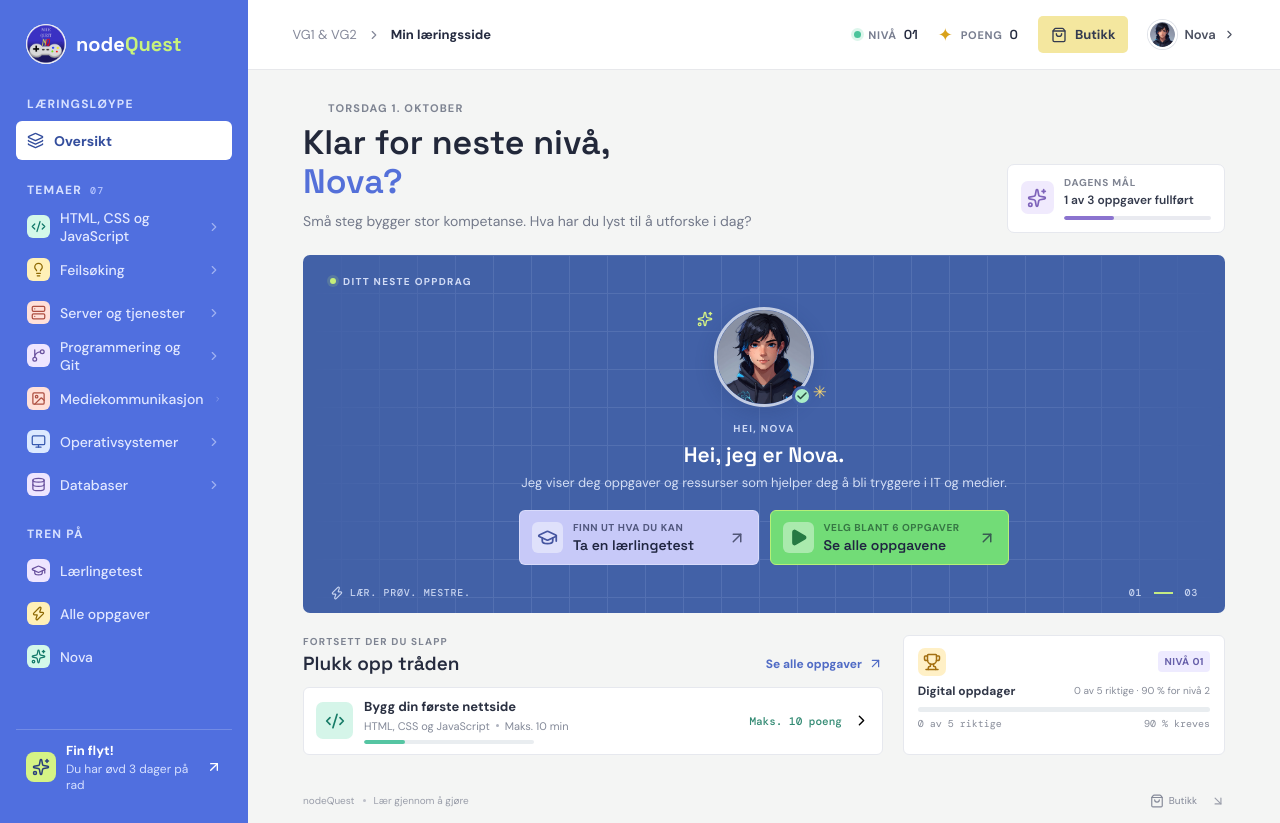
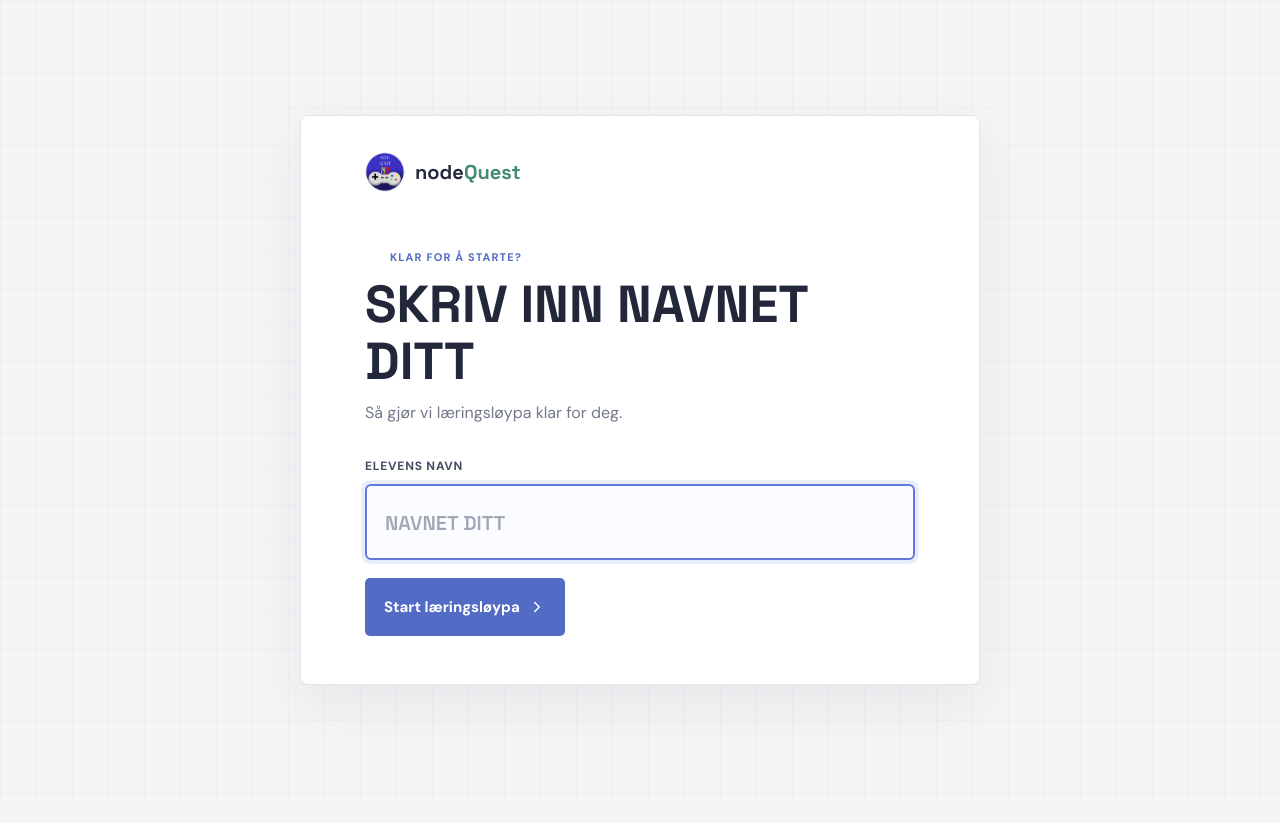
Before and after one commit to Kfmoss/nodeQuest, a React (Vite) app: page / in a window 1280 px wide. After the commit the page ends 800 px from the top, so only its background shows below. Built offline with nearby package versions, Linux system fonts and the light colour scheme.

Commit message:
detaljer

```diff
--- a/src/App.css
+++ b/src/App.css
@@ -388,6 +388,53 @@
 .nova-character-nova img { background: #e9edfa; }
 .nova-character-amanda img { background: #f2eaf6; }
 .nova-character > span { display: block; padding: 8px 6px 2px; color: #344467; font: 600 14px/1.4 var(--display); text-align: center; }
+.student-gate { min-height: 100vh; display: grid; place-items: center; padding: 32px; background-color: #f4f5f4; background-image: linear-gradient(#506fdf0a 1px, transparent 1px), linear-gradient(90deg, #506fdf0a 1px, transparent 1px); background-size: 36px 36px; }
+.student-gate-panel { width: min(100%, 680px); padding: 36px clamp(24px, 6vw, 64px) 48px; border: 1px solid #e3e6ee; border-radius: 8px; background: #fff; box-shadow: 0 18px 55px #26376512; }
+.student-gate-brand { margin: 0 0 58px; padding: 0; color: #252b3e; }
+.student-gate-brand > span:last-child > span { color: #438a76; }
+.student-gate-panel > .eyebrow { margin-bottom: 12px; color: #506bc5; }
+.student-gate-panel h1 { max-width: 500px; margin: 0; color: #22283a; font: 700 clamp(32px, 5vw, 52px)/1.08 var(--display); }
+.student-gate-copy { margin: 12px 0 32px; color: #73798a; font-size: 16px; line-height: 1.55; }
+.student-name-form { display: grid; gap: 10px; }
+.student-name-form label { color: #454c60; font-size: 12px; font-weight: 700; letter-spacing: .8px; }
+.student-name-form input { width: 100%; min-height: 76px; padding: 14px 18px; border: 2px solid #d9deea; border-radius: 6px; color: #252b3e; background: #fbfcff; font: 600 24px/1.3 var(--display); }
+.student-name-form input::placeholder { color: #a1a7b4; font-size: 20px; }
+.student-name-form input:focus { border-color: #6378df; outline: 4px solid #6378df24; }
+.student-name-form .primary-button { min-height: 58px; justify-self: start; margin-top: 8px; padding-inline: 19px; font-size: 15px; }
+
+@media (min-width: 761px) {
+  .hero-actions { width: min(100%, 650px); gap: 14px; }
+  .action-card { min-height: 76px; gap: 13px; padding: 12px 15px; }
+  .action-icon { width: 40px; height: 40px; flex-basis: 40px; }
+  .action-icon svg { width: 24px; height: 24px; }
+  .action-text small { font-size: 12px; }
+  .action-text strong { font-size: 17px; }
+  .action-arrow { width: 21px; height: 21px; }
+  .section-title { margin-bottom: 14px; }
+  .section-title .eyebrow { font-size: 12px; }
+  .section-title h2 { font-size: 23px; }
+  .section-title .text-link { gap: 8px; font-size: 15px; }
+  .section-title .text-link svg { width: 18px; height: 18px; }
+  .continue-card { min-height: 88px; gap: 14px; padding: 13px 15px; }
+  .continue-icon { width: 46px; height: 46px; flex-basis: 46px; }
+  .continue-icon svg { width: 25px; height: 25px; }
+  .continue-info > strong { font-size: 16px; white-space: normal; }
+  .continue-info small { flex-wrap: wrap; gap: 7px; font-size: 13px; line-height: 1.45; }
+  .progress-track { height: 6px; margin-top: 9px; }
+  .continue-xp { font-size: 13px; }
+  .continue-card > svg { width: 21px; height: 21px; flex: 0 0 21px; }
+}
+
+@media (max-width: 540px) {
+  .student-gate { padding: 16px; }
+  .student-gate-panel { padding: 24px 20px 28px; }
+  .student-gate-brand { margin-bottom: 42px; }
+  .student-gate-panel h1 { font-size: 34px; }
+  .student-gate-copy { font-size: 14px; }
+  .student-name-form input { min-height: 64px; font-size: 21px; }
+  .student-name-form input::placeholder { font-size: 17px; }
+  .student-name-form .primary-button { width: 100%; justify-self: stretch; }
+}
 .nova-story-copy { max-width: 580px; }
 .nova-story-copy .eyebrow { font-size: 11px; }
 .nova-story-copy h1 { margin: 0 0 14px; color: #252b3e; font: 600 34px/1.25 var(--display); }
--- a/src/App.tsx
+++ b/src/App.tsx
@@ -244,6 +244,7 @@ function App() {
     day: "numeric",
     month: "long",
   }).format(new Date());
+  const [studentName, setStudentName] = useState("");
   const [view, setView] = useState("home");
   const [selectedTopic, setSelectedTopic] = useState("Alle oppgaver");
   const [catalogTab, setCatalogTab] = useState<"tasks" | "resources">("tasks");
@@ -460,6 +461,52 @@ function App() {
       ? `Kartleggingen viser at du kan øve mer på ${task.topic.toLowerCase()}.`
       : `Et nytt tema å utforske etter den gode innsatsen din.`;
 
+  if (!studentName) {
+    return (
+      <main className="student-gate">
+        <section className="student-gate-panel" aria-labelledby="student-gate-title">
+          <a className="brand student-gate-brand" href="#start" aria-label="nodeQuest">
+            <span className="brand-mark">
+              <img src={appLogo} alt="" />
+            </span>
+            <span>
+              node<span>Quest</span>
+            </span>
+          </a>
+          <p className="eyebrow">
+            <span className="eyebrow-line" /> KLAR FOR Å STARTE?
+          </p>
+          <h1 id="student-gate-title">SKRIV INN NAVNET DITT</h1>
+          <p className="student-gate-copy">
+            Så gjør vi læringsløypa klar for deg.
+          </p>
+          <form
+            className="student-name-form"
+            onSubmit={(event) => {
+              event.preventDefault();
+              const formData = new FormData(event.currentTarget);
+              const name = String(formData.get("student-name") ?? "").trim();
+              if (name) setStudentName(name);
+            }}
+          >
+            <label htmlFor="student-name">ELEVENS NAVN</label>
+            <input
+              autoFocus
+              autoComplete="name"
+              id="student-name"
+              name="student-name"
+              placeholder="NAVNET DITT"
+              required
+            />
+            <button className="primary-button" type="submit">
+              Start læringsløypa <ChevronRight size={18} />
+            </button>
+          </form>
+        </section>
+      </main>
+    );
+  }
+
   return (
     <div className="app-shell">
       <aside className="sidebar">
@@ -540,16 +587,6 @@ function App() {
           </div>
         </div>
 
-        <div className="sidebar-footer">
-          <div className="streak-icon">
-            <Sparkles size={18} />
-          </div>
-          <div>
-            <strong>Fin flyt!</strong>
-            <span>Du har øvd 3 dager på rad</span>
-          </div>
-          <ArrowUpRight size={16} />
-        </div>
       </aside>
 
       <main id="hjem" className="main-area">
@@ -586,7 +623,7 @@ function App() {
                 src={novaImage}
                 alt=""
               />
-              <span>Nova</span>
+              <span>{studentName}</span>
               <ChevronRight size={13} />
             </button>
           </div>
@@ -602,7 +639,7 @@ function App() {
                 <h1>
                   Klar for neste nivå,
                   <br />
-                  <span>Nova?</span>
+                  <span>{studentName}?</span>
                 </h1>
                 <p className="welcome-copy">
                   Små steg bygger stor kompetanse. Hva har du lyst til å
```
